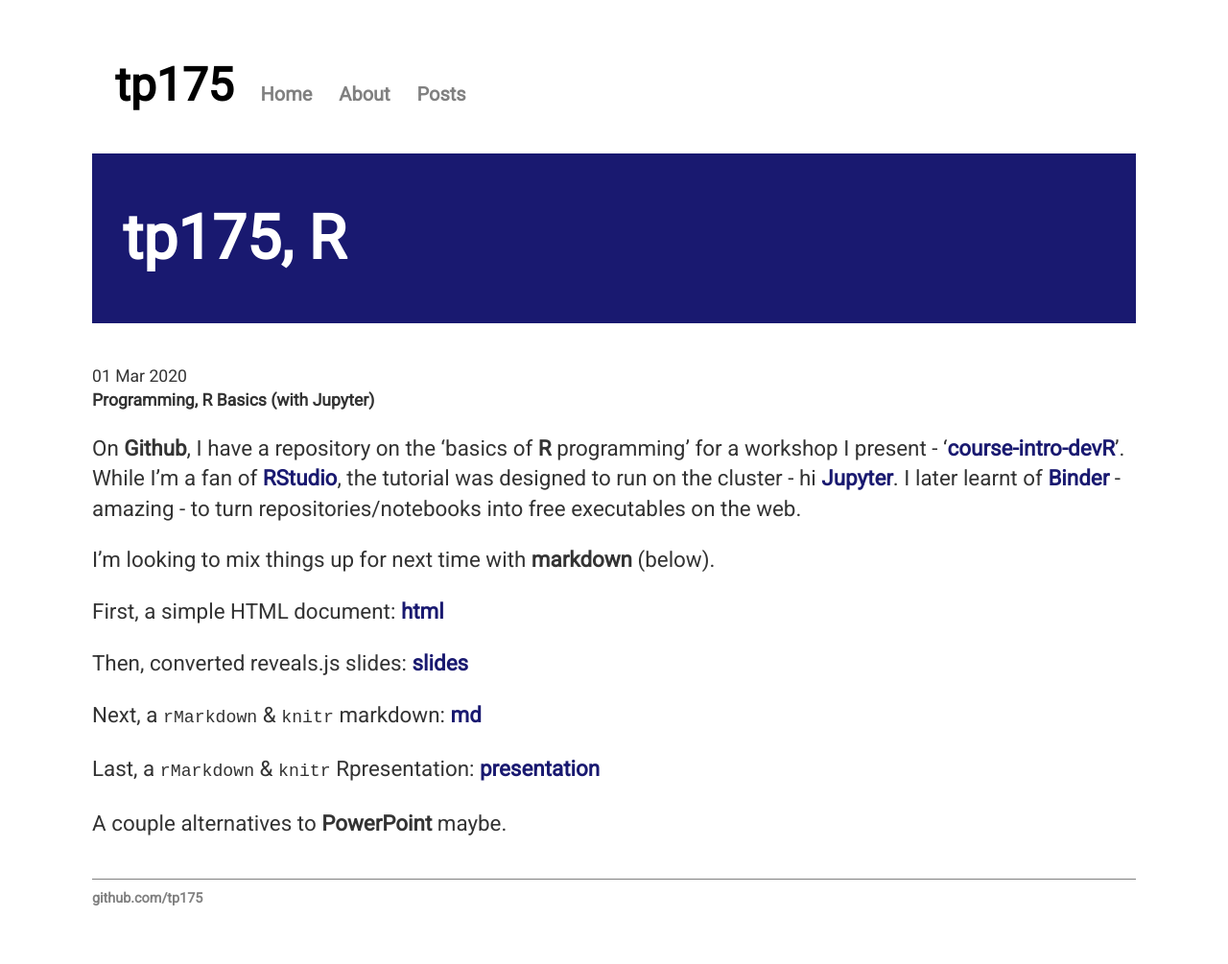
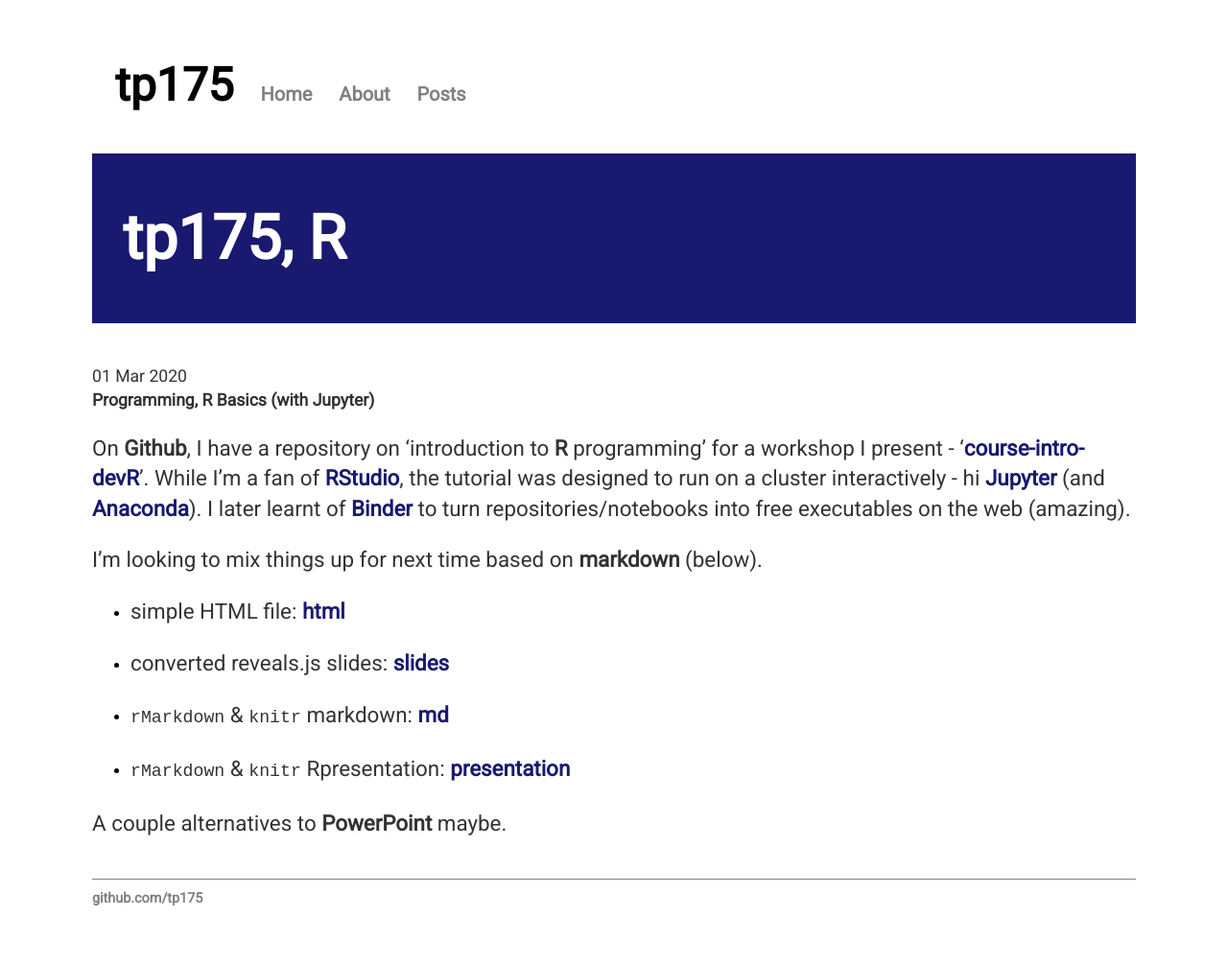
Before and after one commit to tp175/tp175.github.io, a Jekyll site: the page built from _posts/2020-03-01-tp175-rslides.md, in a window 1280 px wide. Shown: the whole page at 96% size. Built offline with Jekyll 4.4.1, drawn with Linux system fonts in a browser that asks for light colours.

Commit message:
content update

```diff
--- a/_posts/2020-03-01-tp175-rslides.md
+++ b/_posts/2020-03-01-tp175-rslides.md
@@ -5,22 +5,22 @@ date: 2020-03-01
 describe: "Programming, R Basics (with Jupyter)"
 ---
 
-On <b>Github</b>, I have a repository on the 'basics of <b>R</b> programming' for a workshop I present - '<a href="https://github.com/tp175/course-intro-devR" target="_blank">course-intro-devR</a>'.
-While I'm a fan of <a href="https://rstudio.com/" target="_blank">RStudio</a>, the tutorial was designed to run on the cluster - hi <a href="https://jupyter.org/" target="_blank">Jupyter</a>.
-I later learnt of <a href="https://mybinder.org/" target="_blank">Binder</a> - amazing - to turn repositories/notebooks into free executables on the web.
+On <b>Github</b>, I have a repository on 'introduction to <b>R</b> programming' for a workshop I present - '<a href="https://github.com/tp175/course-intro-devR" target="_blank">course-intro-devR</a>'.
+While I'm a fan of <a href="https://rstudio.com/" target="_blank">RStudio</a>, the tutorial was designed to run on a cluster interactively - hi <a href="https://jupyter.org/" target="_blank">Jupyter</a> (and <a href="https://docs.anaconda.com/" target="_blank">Anaconda</a>).
+I later learnt of <a href="https://mybinder.org/" target="_blank">Binder</a> to turn repositories/notebooks into free executables on the web (amazing).
 
-I'm looking to mix things up for next time with <b>markdown</b> (below).
+I'm looking to mix things up for next time based on <b>markdown</b> (below).
 
-First, a simple HTML document:
+- simple HTML file:
 <a href="/work/tp175-Rintrodev.html">html</a>
 
-Then, converted reveals.js slides:
+- converted reveals.js slides:
 <a href="/work/tp175-Rintrodev.slides.html">slides</a>
 
-Next, a <code>rMarkdown</code> & <code>knitr</code> markdown:
+- <code>rMarkdown</code> & <code>knitr</code> markdown:
 <a >md</a>
 
-Last, a <code>rMarkdown</code> & <code>knitr</code> Rpresentation:
+- <code>rMarkdown</code> & <code>knitr</code> Rpresentation:
 <a href="/work/tp175-Rslides.md.html">presentation</a>
 
 A couple alternatives to <b>PowerPoint</b> maybe.
--- a/work/index.html
+++ b/work/index.html
@@ -11,5 +11,5 @@ title: Work
 		</li><br>
 	  {% endfor %}
 	</ul>
-	<p style="font-size:0.7em"> #older posts may be updated as appposite. </p>
+	<p style="font-size:0.7em"> #older posts may be updated as apposite. </p>
 	<br>
```
Also changed, not shown: _posts/2020-02-28-tp175-launch.md (+2 -2 lines).
